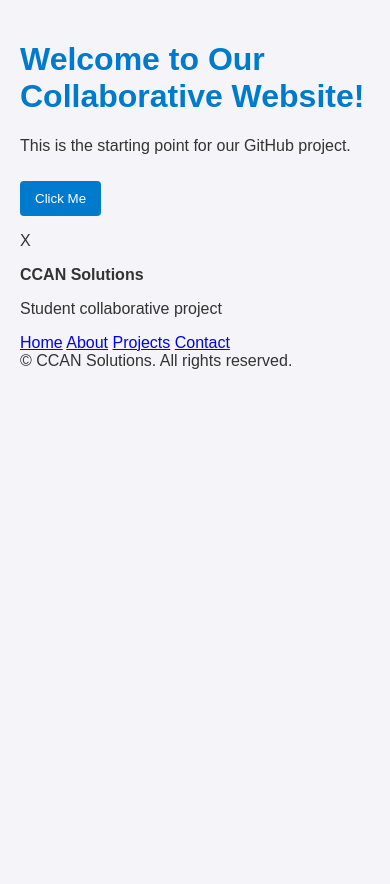
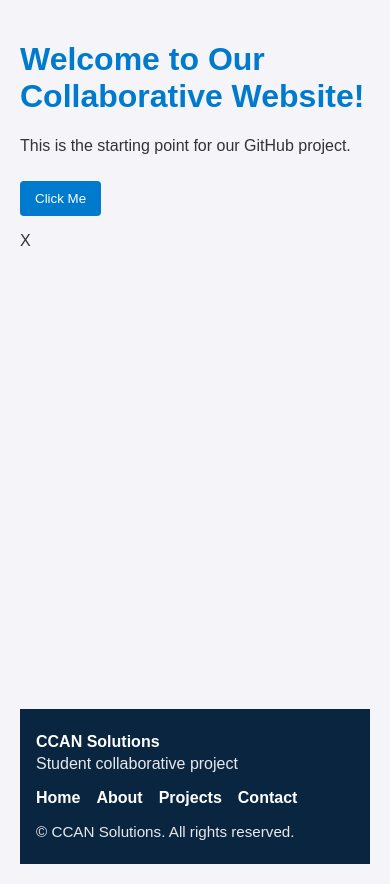
Before and after one commit to cjdemaison/CCAN-Solutions, a plain HTML site: page index.html in a window 390 px wide. Before the commit the page ends 844 px from the top, so only its background shows below. Drawn offline with Linux system fonts and the light colour scheme.

Commit message:
feat(footer): add responsive footer styles

```diff
--- a/style.css
+++ b/style.css
@@ -25,3 +25,64 @@ button {
 button:hover {
   background-color: #005f99;
 }
+
+/* -----sticky footer ----- */
+.page {
+  min-height: 100vh;
+  display: flex;
+  flex-direction: column;
+}
+main { flex: 1; }
+
+/* -----styles ----- */
+.site-footer {
+  background: #0a2540; /* dark, high contrast */
+  color: #ffffff;
+  margin-top: 24px;
+  padding: 24px 16px;
+}
+
+.footer-inner {
+  max-width: 1000px;
+  margin: 0 auto;
+  display: grid;
+  gap: 16px;
+}
+
+.footer-brand .tagline {
+  margin: 4px 0 0 0;
+  opacity: 0.9;
+}
+
+.footer-nav {
+  display: flex;
+  flex-wrap: wrap;
+  gap: 12px 16px;
+}
+
+.footer-nav a {
+  color: #ffffff;
+  text-decoration: none;
+  font-weight: 600;
+}
+.footer-nav a:hover,
+.footer-nav a:focus {
+  text-decoration: underline;
+  outline: none;
+}
+
+.footer-legal {
+  font-size: 0.95rem;
+  opacity: 0.9;
+}
+
+/* 2-column on medium screens, tidy alignment on large */
+@media (min-width: 640px) {
+  .footer-inner {
+    grid-template-columns: 1fr auto;
+    align-items: center;
+  }
+  .footer-legal {
+    grid-column: 1 / -1;
+  }
+}
```
